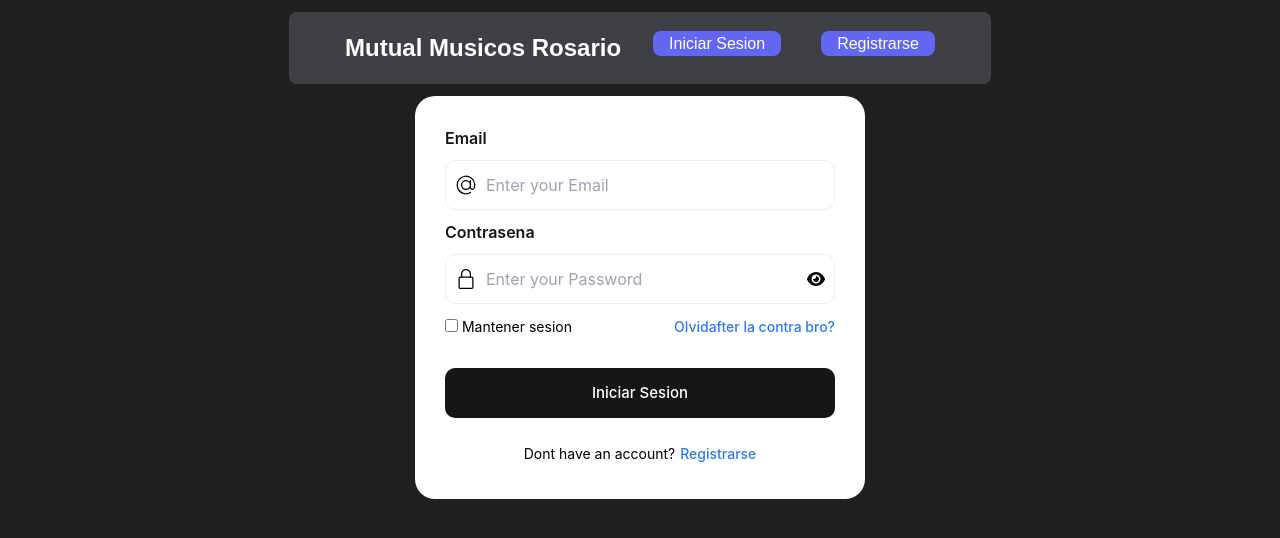
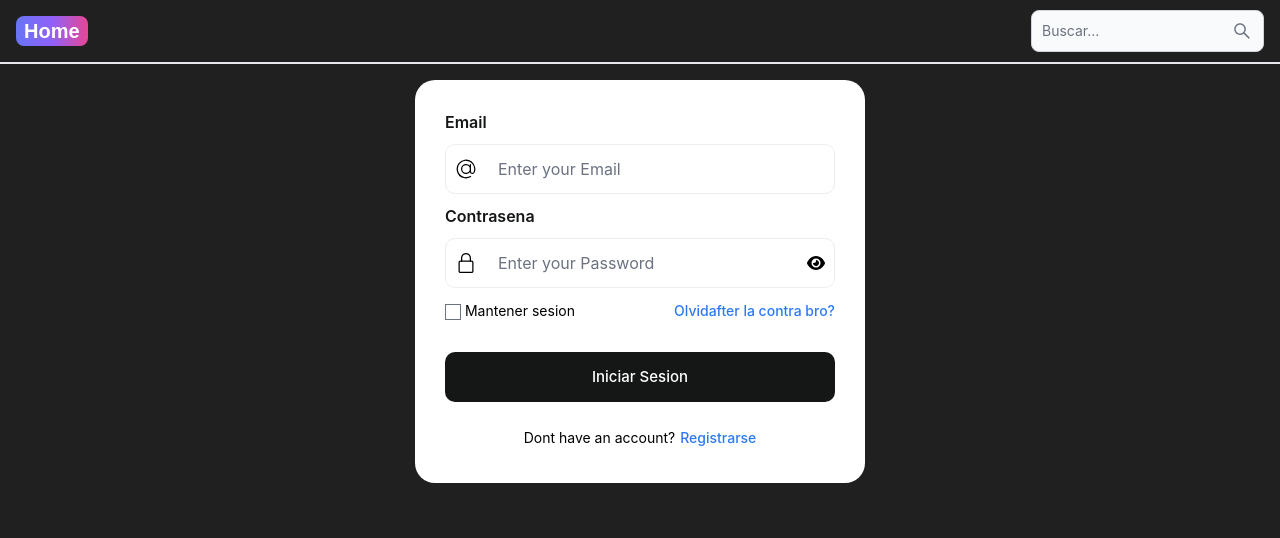
Before and after one commit to juansopo/mern-crud, a React (Vite) app in the folder client/: page /login in a window 1280 px wide. Shown: the top 538 px of the page. Built offline with nearby package versions, Linux system fonts and the light colour scheme.

Commit message:
lot of cambios

```diff
--- a/client/index.html
+++ b/client/index.html
@@ -9,7 +9,7 @@
     </style>
     <title>Mutual Musicos Rosario</title>
   </head>
-  <body class="flex items-center justify-center">
+  <body>
     <div class="" id="root" ></div>
     <script type="module" src="/src/main.jsx"></script>
   </body>
--- a/client/package.json
+++ b/client/package.json
@@ -10,14 +10,20 @@
     "preview": "vite preview"
   },
   "dependencies": {
+    "@emotion/react": "^11.11.3",
     "@emotion/styled": "^11.11.0",
+    "@mui/icons-material": "^5.15.2",
+    "@mui/material": "^5.15.2",
     "axios": "^1.6.0",
+    "flowbite-react": "^0.7.2",
     "js-cookie": "^3.0.5",
+    "lucide-react": "^0.303.0",
     "mui": "^0.0.1",
     "mui-datatables": "^4.3.0",
     "react": "^18.2.0",
     "react-dom": "^18.2.0",
     "react-hook-form": "^7.48.2",
+    "react-icons": "^5.0.1",
     "react-router-dom": "^6.18.0"
   },
   "devDependencies": {
--- a/client/src/App.jsx
+++ b/client/src/App.jsx
@@ -2,32 +2,34 @@ import { BrowserRouter, Routes, Route } from "react-router-dom";
 import LoginPage from "./pages/LoginPage";
 import RegisterPage from "./pages/RegisterPage";
 import HomePage from "./pages/HomePage.jsx";
-import {Tabla} from "./pages/SociosPage.jsx";
+import {TableJson, darkTheme} from "./pages/SociosPage.jsx";
+import {  } from "./components/leftDrawer.jsx";
 import SocioFormPage from "./pages/SocioFormPage.jsx";
 import { AuthProvider } from "./context/AuthContext.jsx";
 import ProfilePage from "./pages/ProfilePage.jsx";
 import ProtectedRoute from "./ProtectedRoute.jsx";
 import { SocioProvider } from "./context/SocioContext.jsx";
-import Navbar from "./components/navbar.jsx";
+import Header from "./components/navbar.jsx";
+
+
 function App() {
   return (
     <div className="font-roboto">
       <AuthProvider>
         <SocioProvider>
           <BrowserRouter>
-            <Navbar />
+            <Header />
             <Routes>
               <Route path="/" element={<HomePage />} />
               <Route path="/login" element={<LoginPage />} />
               <Route path="/register" element={<RegisterPage />} />
 
               <Route element={<ProtectedRoute />}>
-                <Route path="/socios" element={<Tabla />} />
+                <Route path="/socios" element={<TableJson />} />
                 <Route path="/add-socio" element={<SocioFormPage />} />
                 <Route path="/socios/:id" element={<SocioFormPage />} />
                 <Route path="/profile" element={<ProfilePage />} />
               </Route>
-
             </Routes>
           </BrowserRouter>
         </SocioProvider>
--- a/client/src/components/Forms/Login/index.jsx
+++ b/client/src/components/Forms/Login/index.jsx
@@ -5,7 +5,7 @@ import "./styles.css";
 
 export const LoginForm = ({register, onsubmit, errors, signinError}) => {
   return (
-    <div className='flex justify-center'>
+    <div className='flex justify-center py-4'>
       {signinError && signinError.map((error, i) => (
         <div className="flex justify-center items-center" key={i}>
           <p className="text-red-500 ">{error}</p>
--- /dev/null
+++ b/client/src/components/leftDrawer.jsx
@@ -0,0 +1,52 @@
+import { Drawer, Box, Typography, IconButton, Divider } from "@mui/material";
+import MenuIcon from '@mui/icons-material/Menu'
+import { useState } from "react";
+
+import {ChevronFirst} from 'lucide-react'
+// export const SideDrawer = () => {
+//     const [isDrawerOpen, setIsDrawerOpen] = useState(false)
+
+//     return (
+//         <>
+//             <IconButton size="large" edge='start' color="inherit" aria-label="logo" onClick={() => setIsDrawerOpen(true)}>
+//                 <MenuIcon />
+//             </IconButton>
+//             <Drawer anchor="left" open={isDrawerOpen} onClose={() => setIsDrawerOpen(false)}>
+//                 <Box p={2} width='250px' textAlign='center' role='presentation'>
+//                     <Typography variant="h6" component='div'>
+//                         Mutual Musicos Rosario
+//                     </Typography>
+//                     <Divider />
+
+//                 </Box>
+//             </Drawer>
+//         </>
+
+//     )
+// }
+
+export default function SideBar({children}){
+    return(
+        <aside className="h-screen flex">
+            <nav className="h-full flex flex-col bg-white border-r shadow-sm">
+                <div className="p-4 pb-2 flex justify-between items-center">
+                    <img src="https://img.logoipsum.com/243.svg" className="w-32" alt=""/>
+                    <button className="p-1.5 rounded-lg bg-gray-50 hover:bg-gray-100">
+                        <ChevronFirst />
+                    </button>
+                </div>
+                <ul className="flex-1 px-3">{children}</ul>
+
+                <div className="border-t flex p-3">
+                    <img
+                        src="https://ui-avatars.com/api/?background=c7d2fe&color=3730a3&bold=true"
+                        alt=""
+                        className="w-10 h-10 rounded-md"
+
+                    />
+
+                </div>
+            </nav>
+        </aside>
+    )
+}
--- a/client/src/components/navbar.jsx
+++ b/client/src/components/navbar.jsx
@@ -1,10 +1,13 @@
+
 import { Link } from "react-router-dom"
+import { Navbar, TextInput } from "flowbite-react"
+import {AiOutlineSearch} from 'react-icons/ai'
 import { useAuth } from "../context/AuthContext"
 import '../input.css'
-function Navbar() {
-    const { isAuthenticated, logout, user } = useAuth()
+function Header() {
+    //const { isAuthenticated, logout, user } = useAuth()
     return (
-        <nav className="bg-zinc-700 my-3  flex justify-between py-5 px-10 rounded-lg mx-auto">
+        /*<nav className="bg-zinc-700 my-3  flex justify-between py-5 px-10 rounded-lg mx-auto">
             <Link to='/'>
                 <h1 className="text-2xl mx-4 font-bold">Mutual Musicos Rosario</h1>
             </Link>
@@ -32,7 +35,22 @@ function Navbar() {
                     </>
                 )}
             </ul>
-        </nav>
+        </nav>*/
+        <>
+        <Navbar className="bg-gray border-b-2">
+            <Link to="/" className="self-center text-sm whitespace-nowrap sm:text-xl font-semibold">
+                <span className="px-2 py-1 bg-gradient-to-r from-indigo-500 via-purple-500 to-pink-500 rounded-lg text-white">Home</span>
+            </Link>
+            <form>
+                <TextInput
+                    type="text"
+                    placeholder="Buscar..."
+                    rightIcon={AiOutlineSearch}
+                    className="hidden lg:inline"
+                />
+            </form>
+        </Navbar>
+        </>
     )
 }
-export default Navbar
+export default Header
--- a/client/src/pages/SociosPage.jsx
+++ b/client/src/pages/SociosPage.jsx
@@ -4,15 +4,16 @@ import { useEffect } from "react";
 //import { useReactTable, getCoreRowModel, flexRender } from '@tanstack/react-table'
 import MUIDataTable from 'mui-datatables'
 import "../input.css";
-
+import {createTheme, ThemeProvider} from "@mui/material"
 import { useSocio } from "../context/SocioContext";
 
+export const darkTheme = createTheme({
+    palette:{
+        mode: 'dark'
+    }
+})
 
-const columns = ["Nro Orden", "Nombre", "Email"]
-
-const options = { filterType: 'checkbox', }
-
-export const Tabla = () => {
+export const TableJson = () =>{
 
     const { getAllSocios, socios } = useSocio();
 
@@ -20,19 +21,38 @@ export const Tabla = () => {
         getAllSocios();
     }, []);
 
-    console.log(socios)
-    const data = socios.map(socio =>
-        [socio.nroorden, socio.nombre, socio.email])
+    const columns = [
+        {
+            name: "nroorden",
+            label: "Nro Orden"
+        },
+        {
+            name: "nombre",
+            label: "Nombre"
+        },
+        {
+            name: "email",
+            label: "Email"
+        }
+    ]
+    const options ={
+        responsive: 'standard',
+    }
+
+    return(
+        <ThemeProvider theme={darkTheme}>
+            <MUIDataTable
+            title={"SOCIOS"}
+            data={socios}
+            columns={columns}
+            options={options}
+            />
+        </ThemeProvider>
+
+    )
+}
 
 
-
-    return (<MUIDataTable
-        title={"Manuel Primo"}
-        columns={columns}
-        data={data}
-        options={options}
-    />)
-}
 
 function SociosPage() {
     const { getAllSocios, socios } = useSocio();
@@ -64,5 +84,3 @@ function SociosPage() {
         </div>
     );
 }
-
-export default Tabla;
--- a/client/tailwind.config.js
+++ b/client/tailwind.config.js
@@ -1,12 +1,17 @@
 /** @type {import('tailwindcss').Config} */
 export default {
-  content: ["./index.html", "./src/**/*.{js,ts,jsx,tsx}"],
+  content: [
+    "./index.html",
+    "./src/**/*.{js,ts,jsx,tsx}",
+    "node_modules/flowbite-react/**/*.{js,ts,jsx,tsx}",
+  ],
   theme: {
     extend: {
       fontFamily: {
-        'roboto': 'sans-serif'
+        roboto: "sans-serif",
       },
     },
   },
-  plugins: [],
+  // eslint-disable-next-line no-undef
+  plugins: [require("flowbite/plugin")],
 };
```
Also changed, not shown: 1 other file (tests, documents, lock files or other folders).
